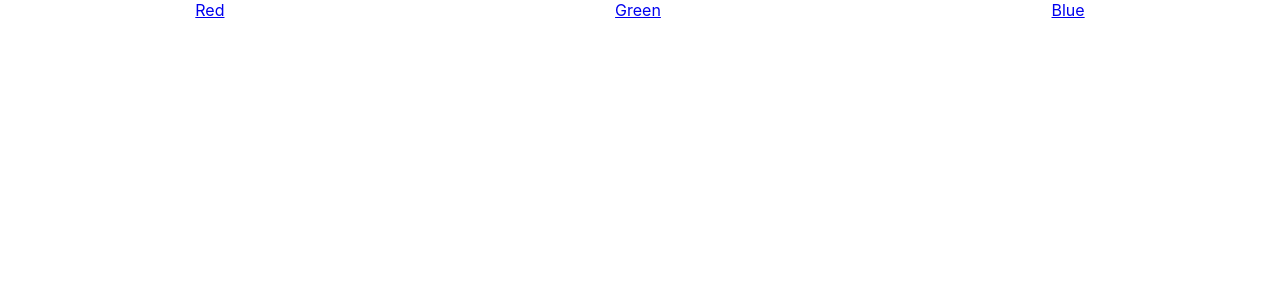
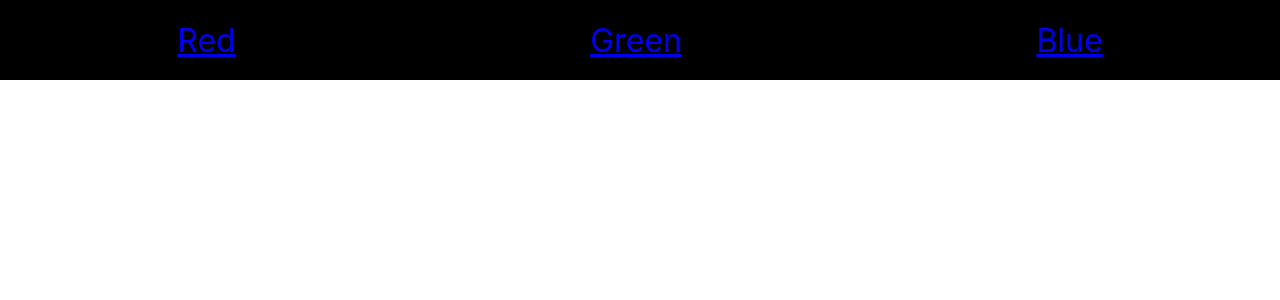
Before and after one commit to Volantstream19/react-color-router, a React (Create React App) app: page / in a window 1280 px wide. Shown: the top 300 px of the page. Built offline with nearby package versions, Linux system fonts and the light colour scheme.

Commit message:
styling for main and header

```diff
--- a/src/App.css
+++ b/src/App.css
@@ -5,6 +5,10 @@
 .App-logo {
   height: 40vmin;
   pointer-events: none;
+}
+
+.container {
+  position: relative;
 }
 
 @media (prefers-reduced-motion: no-preference) {
--- a/src/components/Header/Header.css
+++ b/src/components/Header/Header.css
@@ -1,5 +1,9 @@
 .header {
   display: flex;
-  flex-direction: row;
+  height: 10vh;
   justify-content: space-around;
+  align-items: center;
+  font-size: 2rem;
+  position: relative;
+  background-color: black;
 }
--- a/src/components/Main/Main.css
+++ b/src/components/Main/Main.css
@@ -1,4 +1,8 @@
 .main {
   height: 100vh;
   width: 100vw;
+  display: flex;
+  justify-content: center;
+  align-items: center;
+  font-size: 4rem;
 }
--- a/src/components/Main/Main.js
+++ b/src/components/Main/Main.js
@@ -1,5 +1,6 @@
 import React from 'react';
 import { useParams } from 'react-router-dom';
+import './Main.css';
 
 export default function Main() {
   const { red, green, blue } = useParams();
```
